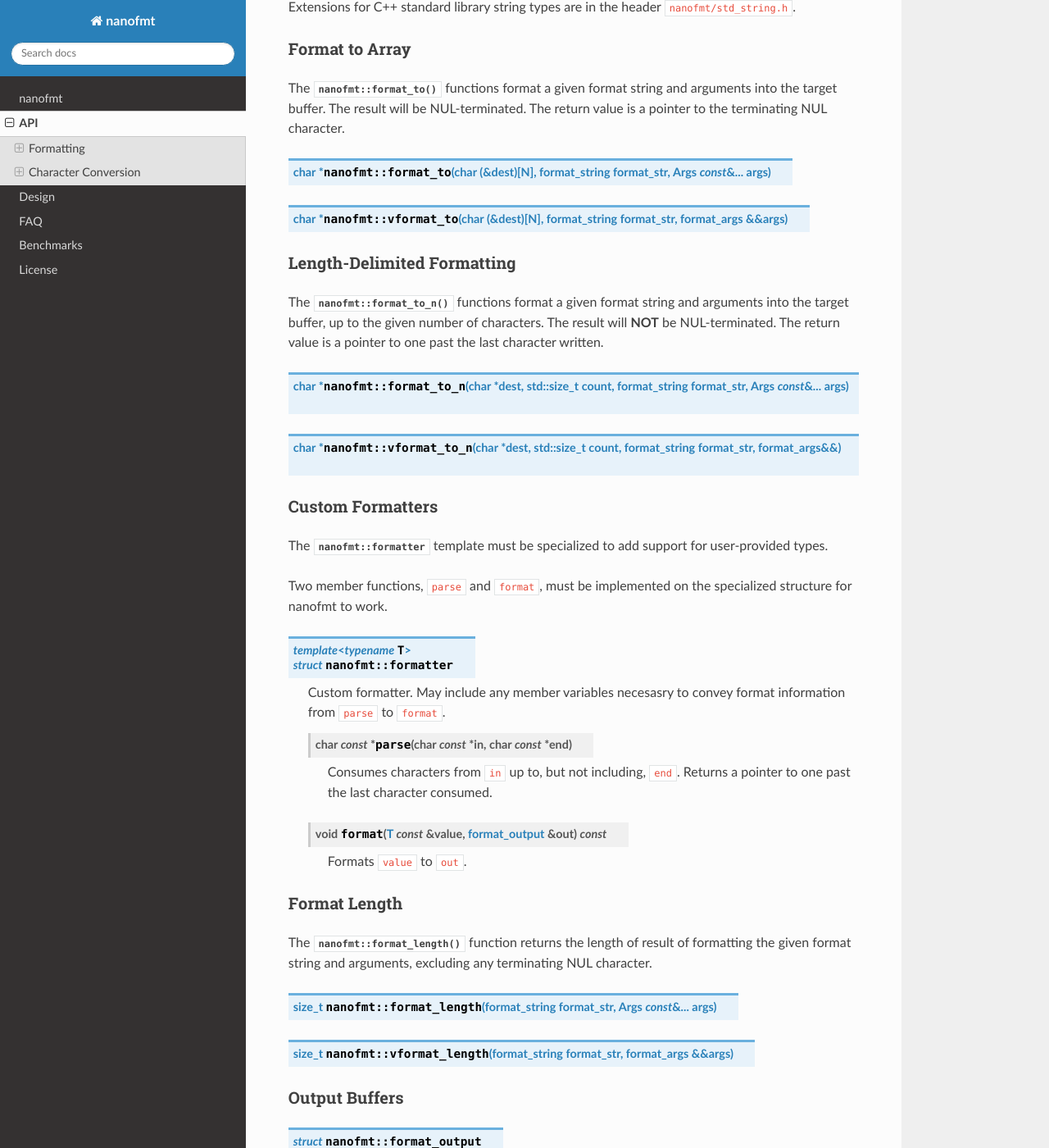
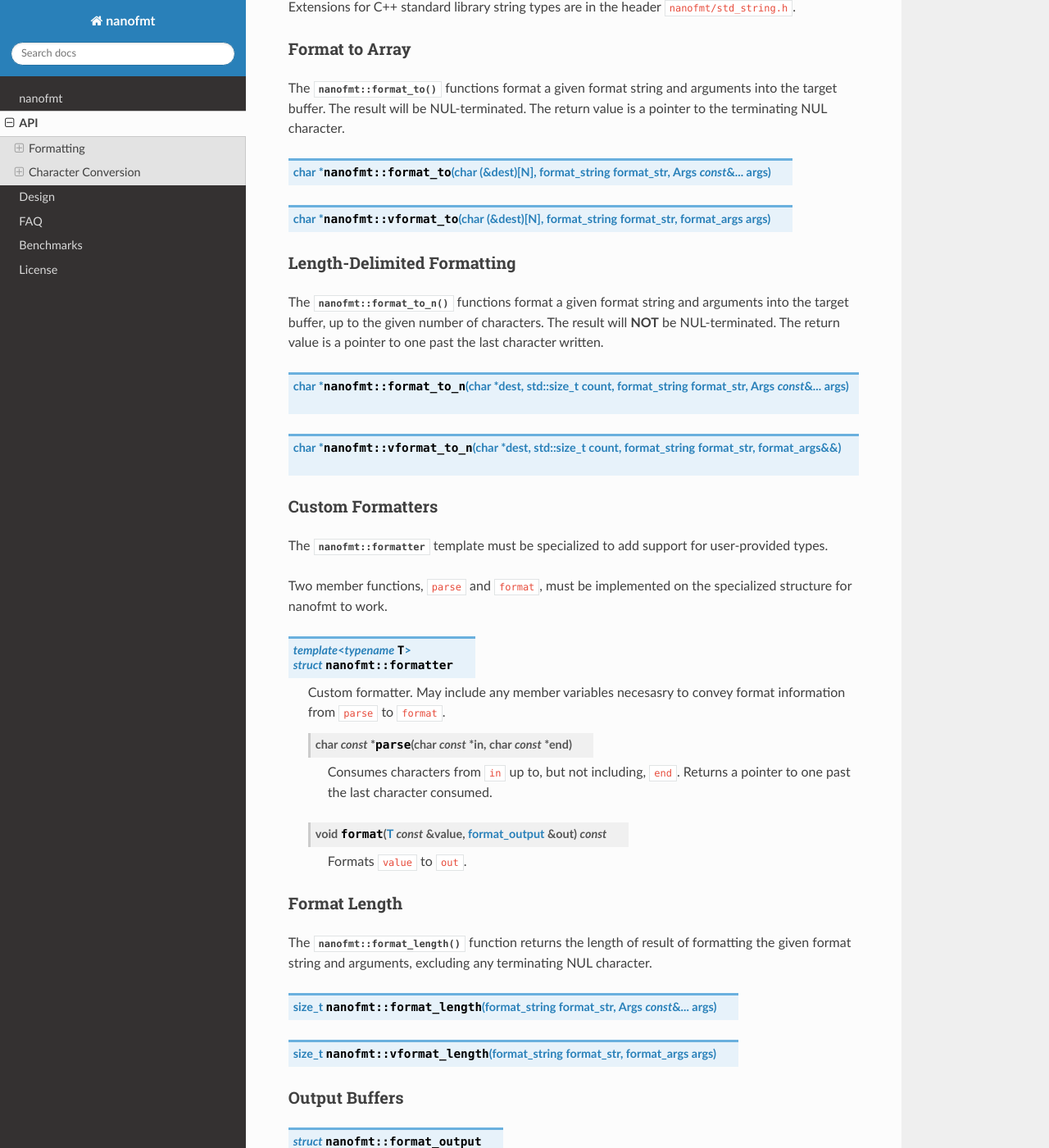
Before and after one commit to seanmiddleditch/nanofmt, a Sphinx documentation site: the page built from docs/api.rst, in a window 1280 px wide and 1400 px high, scrolled down 640 px. Shown: the whole window at 82% size. Built offline with Sphinx 7.4.7 and the Read the Docs theme 2.0.0, drawn with Linux system fonts in a browser that asks for light colours.

```diff
--- a/docs/api.rst
+++ b/docs/api.rst
@@ -26,7 +26,7 @@ The return value is a pointer to the terminating NUL character.
 
 .. cpp:function:: char* nanofmt::format_to(char (&dest)[N], format_string format_str, Args const&... args)
 
-.. cpp:function:: char* nanofmt::vformat_to(char (&dest)[N], format_string format_str, format_args&& args)
+.. cpp:function:: char* nanofmt::vformat_to(char (&dest)[N], format_string format_str, format_args args)
 
 Length-Delimited Formatting
 ^^^^^^^^^^^^^^^^^^^^^^^^^^^
@@ -72,7 +72,7 @@ terminating NUL character.
 
 .. cpp:function:: size_t nanofmt::format_length(format_string format_str, Args const&... args)
 
-.. cpp:function:: size_t nanofmt::vformat_length(format_string format_str, format_args&& args)
+.. cpp:function:: size_t nanofmt::vformat_length(format_string format_str, format_args args)
 
 Output Buffers
 ^^^^^^^^^^^^^^
@@ -90,7 +90,7 @@ will **not** be NUL-terminated. The return value is the buffer object itself.
 
     Formats the given format string and argument into the buffer.
 
-  .. cpp:function:: format_output& vformat(format_string fmt, format_args&& args)
+  .. cpp:function:: format_output& vformat(format_string fmt, format_args args)
 
     Formats the given format string and argument into the buffer.
 
```
Also changed, not shown: 3 other files.
